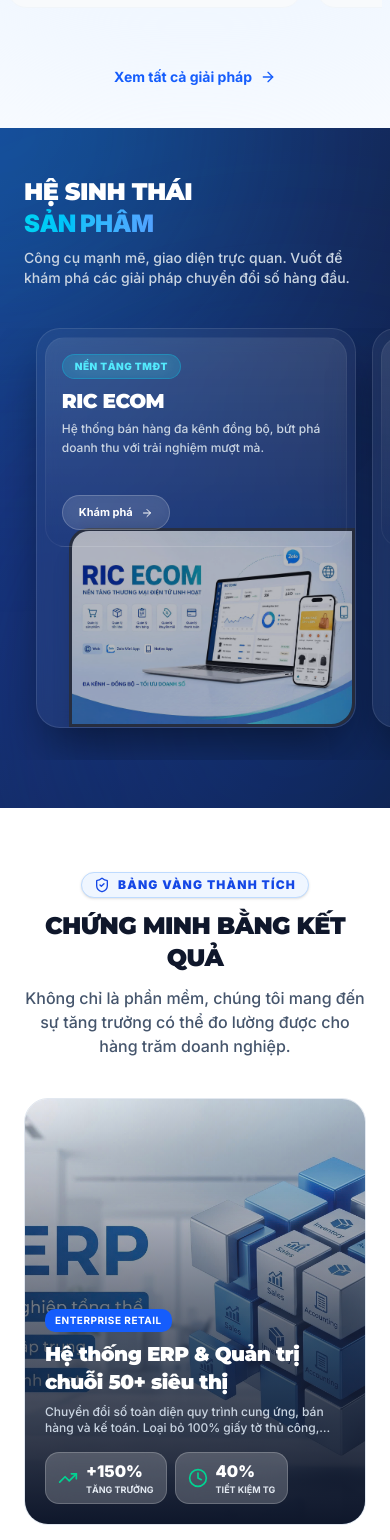
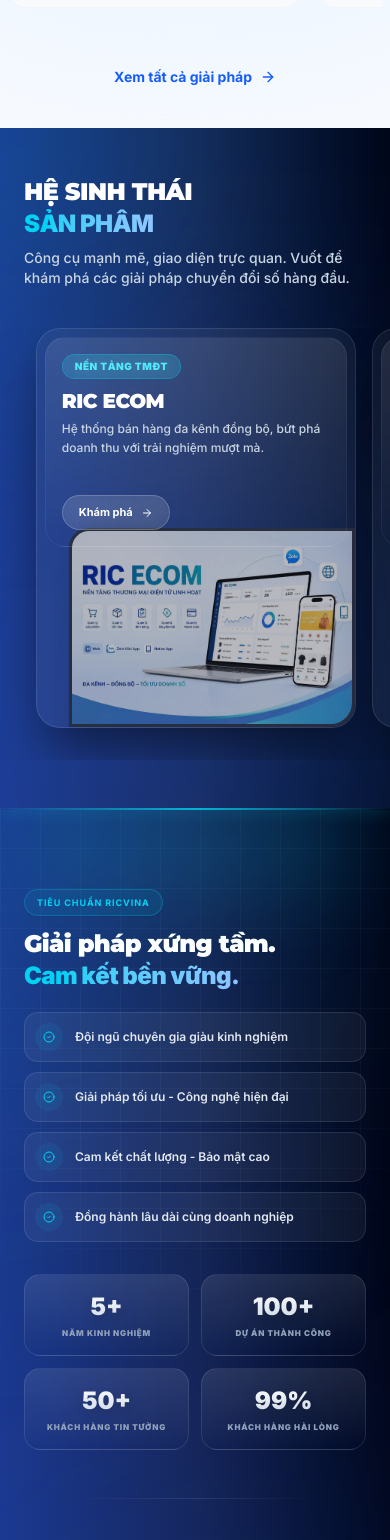
Before and after one commit to Thanh0704/New-Ric, a Next.js app: page / in a window 390 px wide. Shown: the part 2980-4520 px from the top of the page. Built offline with nearby package versions, Linux system fonts and the light colour scheme.

Commit message:
Update mới

```diff
--- a/src/app/page.tsx
+++ b/src/app/page.tsx
@@ -4,7 +4,7 @@
 import { ProductShowcase } from '@/components/sections/product-showcase'
 import { BusinessProblems } from '@/components/sections/business-problems'
 import { SolutionCategories } from '@/components/sections/solution-categories'
-import { FeaturedProjects } from '@/components/sections/featured-projects'
+// import { FeaturedProjects } from '@/components/sections/featured-projects'
 import { RicvinaStandard } from '@/components/sections/why-choose-us'
 import { RegisterDemo } from '@/components/sections/register-demo'
 import { StructuredData } from '@/components/shared/structured-data'
@@ -40,7 +40,7 @@
       <BusinessProblems />
       <SolutionCategories />
       <ProductShowcase />
-      <FeaturedProjects />
+      {/* <FeaturedProjects /> */}
       <RicvinaStandard />
       <RegisterDemo />
     </>
--- a/src/components/sections/product-showcase.tsx
+++ b/src/components/sections/product-showcase.tsx
@@ -76,7 +76,8 @@
   }
 
   return (
-    <section className="relative overflow-hidden bg-slate-900 bg-gradient-to-br from-blue-900 to-slate-900 py-12 md:py-24 lg:py-32">
+    // ĐÃ SỬA: Thay background tối thành bg-gradient-to-r từ blue-900 dạt sang slate-950 đồng bộ toàn trang
+    <section className="relative overflow-hidden bg-gradient-to-r from-blue-900 via-blue-950 to-slate-950 py-12 md:py-24 lg:py-32">
       <style
         dangerouslySetInnerHTML={{
           __html: `
@@ -86,15 +87,16 @@
         }}
       />
 
-      <div className="pointer-events-none absolute top-0 left-0 h-[500px] w-[500px] -translate-x-1/2 -translate-y-1/2 rounded-full bg-cyan-500/20 blur-[120px]"></div>
-      <div className="pointer-events-none absolute right-0 bottom-0 h-[600px] w-[600px] translate-x-1/3 translate-y-1/3 rounded-full bg-blue-600/30 blur-[150px]"></div>
+      {/* Tinh chỉnh nhẹ ánh sáng blur để hợp với nền xanh */}
+      <div className="pointer-events-none absolute top-0 left-0 h-[500px] w-[500px] -translate-x-1/2 -translate-y-1/2 rounded-full bg-cyan-400/10 blur-[120px]"></div>
+      <div className="pointer-events-none absolute right-0 bottom-0 h-[600px] w-[600px] translate-x-1/3 translate-y-1/3 rounded-full bg-blue-500/20 blur-[150px]"></div>
 
       <Container className="relative z-10 mb-6 lg:mb-12">
         <div className="flex flex-col gap-4 md:flex-row md:items-end md:justify-between">
           <AnimateOnScroll>
             <h2 className="mb-2 text-2xl font-black tracking-tight text-white uppercase sm:text-3xl md:mb-4 lg:text-5xl">
               HỆ SINH THÁI <br />
-              <span className="bg-gradient-to-r from-cyan-400 to-blue-400 bg-clip-text text-transparent">
+              <span className="bg-gradient-to-r from-cyan-400 to-blue-300 bg-clip-text text-transparent">
                 SẢN PHẨM
               </span>
             </h2>
@@ -165,10 +167,6 @@
           </Link>
         ))}
 
-        {/* =========================================================================
-            THÊM MỚI: 2 Sản phẩm sắp ra mắt dồn vào thanh trượt (CHỈ ÁP DỤNG MOBILE)
-            Được giấu trên Desktop bằng class "md:hidden"
-            ========================================================================= */}
         {comingSoonProducts.map((product) => (
           <div
             key={`mobile-soon-${product.id}`}
@@ -212,10 +210,6 @@
         <div className="w-[2vw] shrink-0 md:w-[5vw]"></div>
       </div>
 
-      {/* =========================================================================
-          ĐÃ SỬA: Thêm class "hidden md:block" vào Container này
-          để nó ẩn hoàn toàn trên Mobile và chỉ hiện trên Laptop/PC
-          ========================================================================= */}
       <Container className="relative z-10 hidden md:block">
         <AnimateOnScroll delay={300}>
           <div className="mt-2 rounded-[1.5rem] border border-white/10 bg-white/5 p-4 shadow-2xl shadow-black/20 backdrop-blur-xl md:mt-8 md:rounded-[2.5rem] md:p-6 lg:p-10">
--- a/src/components/sections/why-choose-us.tsx
+++ b/src/components/sections/why-choose-us.tsx
@@ -52,20 +52,37 @@
 
 export function RicvinaStandard() {
   return (
-    <section className="relative overflow-hidden bg-slate-900 bg-gradient-to-r from-blue-950 via-slate-900 to-slate-950 py-12 md:py-24 lg:py-32">
-      <div className="pointer-events-none absolute top-0 left-0 h-[600px] w-[600px] -translate-x-1/2 -translate-y-1/2 rounded-full bg-blue-600/10 blur-[150px]"></div>
-      <div className="pointer-events-none absolute right-0 bottom-0 h-[800px] w-[800px] translate-x-1/3 translate-y-1/3 rounded-full bg-cyan-600/10 blur-[150px]"></div>
+    <section className="relative overflow-hidden bg-gradient-to-r from-blue-900 via-blue-950 to-slate-950 pt-20 pb-32 md:pt-32 md:pb-48">
+      {/* THÊM STYLE CHO THANH CUỘN NGANG */}
+      <style
+        dangerouslySetInnerHTML={{
+          __html: `
+        .hide-scrollbar::-webkit-scrollbar { display: none; }
+        .hide-scrollbar { -ms-overflow-style: none; scrollbar-width: none; }
+      `,
+        }}
+      />
+
+      <div className="absolute top-0 left-0 z-20 w-full">
+        <div className="h-[2px] w-full bg-gradient-to-r from-transparent via-cyan-400 to-transparent opacity-80 shadow-[0_0_15px_rgba(34,211,238,1)]"></div>
+        <div className="mx-auto h-[120px] w-[80%] max-w-4xl bg-gradient-to-b from-cyan-400/20 to-transparent blur-2xl"></div>
+      </div>
+
+      <div className="absolute inset-0 z-0 bg-[linear-gradient(to_right,rgba(255,255,255,0.03)_1px,transparent_1px),linear-gradient(to_bottom,rgba(255,255,255,0.03)_1px,transparent_1px)] [mask-image:radial-gradient(ellipse_80%_50%_at_50%_0%,#000_70%,transparent_100%)] bg-[size:40px_40px]"></div>
+
+      <div className="pointer-events-none absolute top-0 left-0 h-[600px] w-[600px] -translate-x-1/2 -translate-y-1/2 rounded-full bg-cyan-500/10 blur-[150px]"></div>
+      <div className="pointer-events-none absolute right-0 bottom-0 h-[800px] w-[800px] translate-x-1/3 translate-y-1/3 rounded-full bg-blue-600/10 blur-[150px]"></div>
 
       <Container className="relative z-10">
         <div className="mb-12 flex flex-col gap-8 md:mb-24 lg:flex-row lg:items-center lg:gap-24">
           <div className="w-full lg:w-1/2">
             <AnimateOnScroll>
-              <div className="mb-3 inline-flex items-center gap-2 rounded-full border border-blue-500/30 bg-blue-500/10 px-3 py-1.5 text-[9px] font-bold tracking-widest text-blue-400 uppercase shadow-sm md:mb-6 md:px-4 md:text-xs">
+              <div className="mb-3 inline-flex items-center gap-2 rounded-full border border-cyan-500/30 bg-cyan-500/10 px-3 py-1.5 text-[9px] font-bold tracking-widest text-cyan-400 uppercase shadow-sm md:mb-6 md:px-4 md:text-xs">
                 Tiêu chuẩn Ricvina
               </div>
               <h2 className="mb-5 text-2xl font-black tracking-tight text-white sm:text-3xl md:mb-8 md:text-5xl lg:leading-[1.1]">
                 Giải pháp xứng tầm. <br />
-                <span className="bg-gradient-to-r from-cyan-400 to-blue-500 bg-clip-text text-transparent">
+                <span className="bg-gradient-to-r from-cyan-400 to-blue-300 bg-clip-text text-transparent">
                   Cam kết bền vững.
                 </span>
               </h2>
@@ -74,12 +91,12 @@
                 {reasons.map((reason, index) => (
                   <li
                     key={index}
-                    className="group flex items-center gap-3 rounded-xl border border-white/5 bg-white/5 p-2.5 transition-all duration-300 hover:border-cyan-500/30 hover:bg-white/10 hover:shadow-lg hover:shadow-cyan-900/20 md:gap-4 md:rounded-2xl md:p-4"
+                    className="group flex items-center gap-3 rounded-xl border border-white/10 bg-white/5 p-2.5 transition-all duration-300 hover:border-cyan-500/30 hover:bg-white/10 hover:shadow-lg hover:shadow-cyan-900/20 md:gap-4 md:rounded-2xl md:p-4"
                   >
                     <div className="flex h-7 w-7 shrink-0 items-center justify-center rounded-full bg-cyan-500/10 text-cyan-400 transition-transform duration-300 group-hover:scale-110 group-hover:bg-cyan-500 group-hover:text-white md:h-10 md:w-10">
                       <CheckCircle2 className="h-3 w-3 md:h-5 md:w-5" />
                     </div>
-                    <span className="text-xs font-semibold text-slate-300 transition-colors group-hover:text-white sm:text-sm md:text-base">
+                    <span className="text-xs font-semibold text-slate-200 transition-colors group-hover:text-white sm:text-sm md:text-base">
                       {reason}
                     </span>
                   </li>
@@ -93,10 +110,10 @@
               {stats.map((stat, index) => (
                 <AnimateOnScroll key={index} delay={index * 100}>
                   <div className="group relative flex flex-col items-center justify-center overflow-hidden rounded-[1rem] border border-white/10 bg-gradient-to-b from-white/10 to-transparent p-4 text-center backdrop-blur-md transition-all duration-500 hover:-translate-y-2 hover:border-cyan-400/50 hover:bg-white/5 hover:shadow-[0_0_30px_rgba(6,182,212,0.15)] md:rounded-3xl md:p-8">
-                    <span className="mb-1 bg-gradient-to-b from-white to-slate-400 bg-clip-text text-2xl font-black text-transparent drop-shadow-lg transition-all duration-500 group-hover:to-cyan-400 sm:text-3xl md:text-5xl">
+                    <span className="mb-1 bg-gradient-to-b from-white to-slate-300 bg-clip-text text-2xl font-black text-transparent drop-shadow-lg transition-all duration-500 group-hover:to-cyan-400 sm:text-3xl md:text-5xl">
                       {stat.value}
                     </span>
-                    <span className="text-[8px] font-black tracking-widest text-slate-500 uppercase transition-colors group-hover:text-cyan-400 sm:text-[10px]">
+                    <span className="text-[8px] font-black tracking-widest text-slate-400 uppercase transition-colors group-hover:text-cyan-400 sm:text-[10px]">
                       {stat.label}
                     </span>
                   </div>
@@ -113,7 +130,7 @@
             <h2 className="mb-2 text-xl font-black tracking-tight text-white sm:text-2xl md:mb-4 md:text-4xl">
               Lộ trình triển khai tinh gọn
             </h2>
-            <p className="px-4 text-xs font-medium text-slate-400 sm:text-sm md:text-lg">
+            <p className="px-4 text-xs font-medium text-slate-300 sm:text-sm md:text-lg">
               Mọi dự án đều được vận hành qua 5 bước tiêu chuẩn, đảm bảo đúng tiến độ, tối ưu chi
               phí.
             </p>
@@ -121,22 +138,25 @@
         </div>
 
         <div className="relative mx-auto max-w-6xl">
-          {/* ĐÃ SỬA: Đổi top-12 thành top-[3.5rem] để đường kẻ nằm chính giữa khối icon hơn */}
           <div className="absolute top-[3.5rem] right-[10%] left-[10%] hidden h-[2px] bg-gradient-to-r from-transparent via-cyan-500/30 to-transparent lg:block"></div>
 
-          <div className="grid grid-cols-1 gap-6 md:grid-cols-2 lg:grid-cols-5 lg:gap-6">
-            {steps.map((step, index) => {
+          {/* ĐÃ SỬA: Đưa AnimateOnScroll ra ngoài để không bị lỗi tàng hình khi vuốt */}
+          <AnimateOnScroll delay={150}>
+            {/* ĐÃ SỬA: Chuyển cấu trúc grid dọc thành flex vuốt ngang trên Mobile */}
+            <div className="hide-scrollbar -mx-4 flex snap-x snap-mandatory items-stretch gap-4 overflow-x-auto px-4 pb-8 md:mx-0 md:grid md:grid-cols-2 md:gap-6 md:overflow-visible md:px-0 md:pb-0 lg:grid-cols-5 lg:gap-6">
+              {steps.map((step) => {
                 const Icon = step.icon
                 return (
-                <AnimateOnScroll key={step.id} delay={index * 150}>
-                  <div className="group relative z-10 flex flex-col items-center text-center">
-                    {/* ĐÃ SỬA: Bổ sung class 'relative' ở đầu tiên. Tăng kích thước hộp lên h-28 w-28 để cân đối với tia laser */}
-                    <div className="relative mb-3 flex h-14 w-14 items-center justify-center rounded-[1rem] border border-white/10 bg-slate-900 shadow-xl transition-all duration-300 group-hover:-translate-y-2 group-hover:border-cyan-500/50 group-hover:bg-cyan-500/10 group-hover:shadow-[0_0_30px_rgba(6,182,212,0.2)] md:mb-6 md:h-28 md:w-28 md:rounded-3xl">
-                      {/* ĐÃ SỬA: Tăng kích thước Icon lên một chút */}
-                      <Icon className="h-6 w-6 text-slate-400 transition-colors duration-300 group-hover:text-cyan-400 md:h-12 md:w-12" />
-
-                      {/* Vị trí con số bây giờ đã được neo chặt vào hộp Icon */}
-                      <div className="absolute -top-2 -right-2 flex h-5 w-5 items-center justify-center rounded-lg border border-cyan-500/30 bg-slate-950 text-[9px] font-black text-cyan-400 shadow-md md:-top-3 md:-right-3 md:h-8 md:w-8 md:text-sm">
+                  // Ép độ rộng w-[75vw] trên mobile để thẻ lấp ló, trên PC trở về w-auto
+                  <div
+                    key={step.id}
+                    className="w-[75vw] max-w-[280px] shrink-0 snap-start md:w-auto md:max-w-none md:shrink md:snap-align-none"
+                  >
+                    {/* Thêm nền card mờ trên mobile để cảm giác vuốt có viền rõ ràng, trên PC thì làm trong suốt */}
+                    <div className="group relative z-10 flex h-full flex-col items-center rounded-2xl border border-white/5 bg-white/5 p-5 text-center backdrop-blur-sm transition-all duration-300 hover:-translate-y-2 hover:border-cyan-500/30 hover:bg-white/10 md:border-transparent md:bg-transparent md:p-0 md:backdrop-blur-none md:hover:-translate-y-0 md:hover:border-transparent md:hover:bg-transparent">
+                      <div className="relative mb-3 flex h-14 w-14 items-center justify-center rounded-[1rem] border border-white/10 bg-slate-900/50 shadow-xl transition-all duration-300 group-hover:-translate-y-2 group-hover:border-cyan-500/50 group-hover:bg-cyan-500/20 group-hover:shadow-[0_0_30px_rgba(6,182,212,0.2)] md:mb-6 md:h-28 md:w-28 md:rounded-3xl">
+                        <Icon className="h-6 w-6 text-slate-300 transition-colors duration-300 group-hover:text-cyan-400 md:h-12 md:w-12" />
+                        <div className="absolute -top-2 -right-2 flex h-5 w-5 items-center justify-center rounded-lg border border-cyan-500/30 bg-slate-900 text-[9px] font-black text-cyan-400 shadow-md md:-top-3 md:-right-3 md:h-8 md:w-8 md:text-sm">
                           {step.id}
                         </div>
                       </div>
@@ -144,14 +164,15 @@
                       <h3 className="mb-1.5 px-2 text-sm font-bold text-white transition-colors group-hover:text-cyan-300 sm:text-base md:mb-3 md:text-lg">
                         {step.title}
                       </h3>
-                    <p className="px-4 text-[11px] leading-relaxed font-medium text-slate-400 md:px-2 md:text-sm">
+                      <p className="px-1 text-[11px] leading-relaxed font-medium text-slate-400 md:px-2 md:text-sm">
                         {step.desc}
                       </p>
                     </div>
-                </AnimateOnScroll>
+                  </div>
                 )
               })}
             </div>
+          </AnimateOnScroll>
         </div>
       </Container>
     </section>
```
Lines whose indentation alone changed are shown as unchanged.
